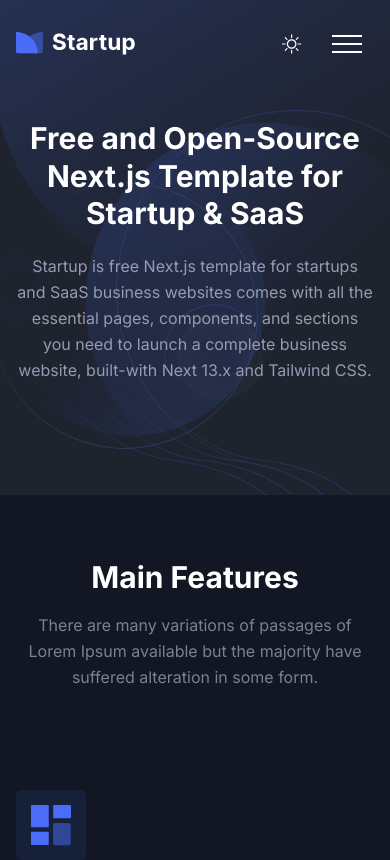
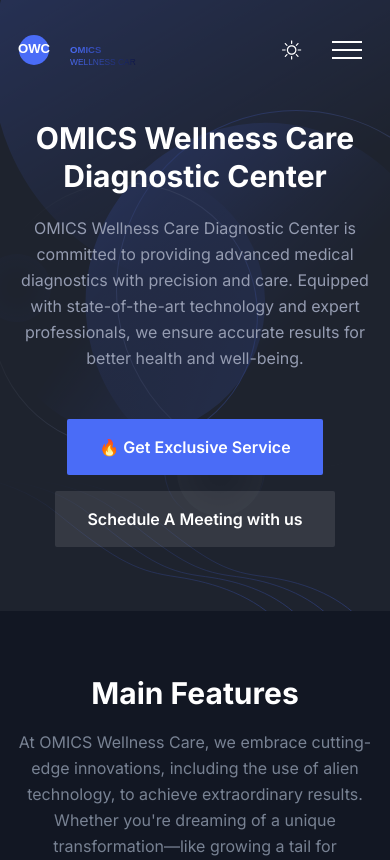
Before and after one commit to MusaPollen/tempo2, a Next.js app: page / in a window 390 px wide. Shown: the top 860 px of the page. Built offline with nearby package versions, Linux system fonts and the light colour scheme.

Commit message:
modification testing with logo

```diff
--- a/src/app/page.tsx
+++ b/src/app/page.tsx
@@ -12,7 +12,7 @@
 import { Metadata } from "next";
 
 export const metadata: Metadata = {
-  title: "Free Next.js Template for Startup and SaaS",
+  title: "BONGO BOLTU",
   description: "This is Home for Startup Nextjs Template",
   // other metadata
 };
--- a/src/components/Features/index.tsx
+++ b/src/components/Features/index.tsx
@@ -9,7 +9,7 @@
         <div className="container">
           <SectionTitle
             title="Main Features"
-            paragraph="There are many variations of passages of Lorem Ipsum available but the majority have suffered alteration in some form."
+            paragraph="At OMICS Wellness Care, we embrace cutting-edge innovations, including the use of alien technology, to achieve extraordinary results. Whether you're dreaming of a unique transformation—like growing a tail for enhanced agility or sporting the face of BONGOBOLTU for that truly iconic look—our advanced technologies can help you realize your wildest desires. Explore the future of health and aesthetics with us!"
             center
           />
 
--- a/src/components/Hero/index.tsx
+++ b/src/components/Hero/index.tsx
@@ -12,28 +12,25 @@
             <div className="w-full px-4">
               <div className="mx-auto max-w-[800px] text-center">
                 <h1 className="mb-5 text-3xl font-bold leading-tight text-black dark:text-white sm:text-4xl sm:leading-tight md:text-5xl md:leading-tight">
-                  Free and Open-Source Next.js Template for Startup & SaaS
+                  OMICS Wellness Care Diagnostic Center
                 </h1>
                 <p className="mb-12 text-base !leading-relaxed text-body-color dark:text-body-color-dark sm:text-lg md:text-xl">
-                  Startup is free Next.js template for startups and SaaS
-                  business websites comes with all the essential pages,
-                  components, and sections you need to launch a complete
-                  business website, built-with Next 13.x and Tailwind CSS.
+                  OMICS Wellness Care Diagnostic Center is committed to providing advanced medical diagnostics with precision and care. Equipped with state-of-the-art technology and expert professionals, we ensure accurate results for better health and well-being.
                 </p>
-                {/* <div className="flex flex-col items-center justify-center space-y-4 sm:flex-row sm:space-x-4 sm:space-y-0">
+                <div className="flex flex-col items-center justify-center space-y-4 sm:flex-row sm:space-x-4 sm:space-y-0">
                   <Link
-                    href="https://nextjstemplates.com/templates/saas-starter-startup"
+                    href="#"
                     className="rounded-sm bg-primary px-8 py-4 text-base font-semibold text-white duration-300 ease-in-out hover:bg-primary/80"
                   >
-                    🔥 Get Pro
+                    🔥 Get Exclusive Service
                   </Link>
                   <Link
-                    href="https://github.com/NextJSTemplates/startup-nextjs"
+                    href="#"
                     className="inline-block rounded-sm bg-black px-8 py-4 text-base font-semibold text-white duration-300 ease-in-out hover:bg-black/90 dark:bg-white/10 dark:text-white dark:hover:bg-white/5"
                   >
-                    Star on GitHub
+                    Schedule A Meeting with us
                   </Link>
-                </div> */}
+                </div>
               </div>
             </div>
           </div>
--- a/src/components/Video/index.tsx
+++ b/src/components/Video/index.tsx
@@ -54,7 +54,7 @@
         autoplay={true}
         start={true}
         isOpen={isOpen}
-        videoId="L61p2uyiMSo"
+        videoId="yWd4mzGqQYo"
         onClose={() => setOpen(false)}
       />
 
```
Also changed, not shown: public/images/logo/logo-2.svg, public/images/logo/logo.svg.
